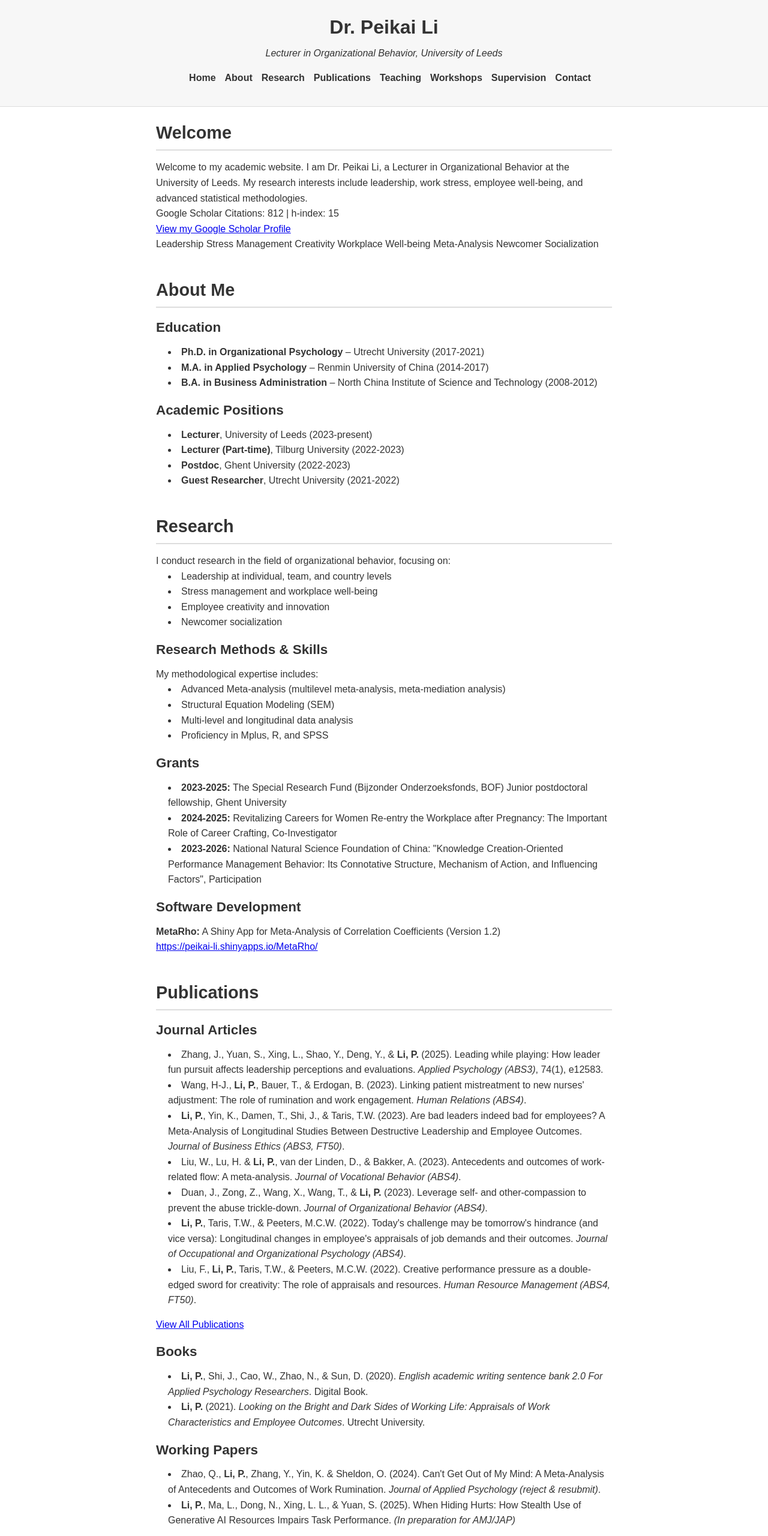
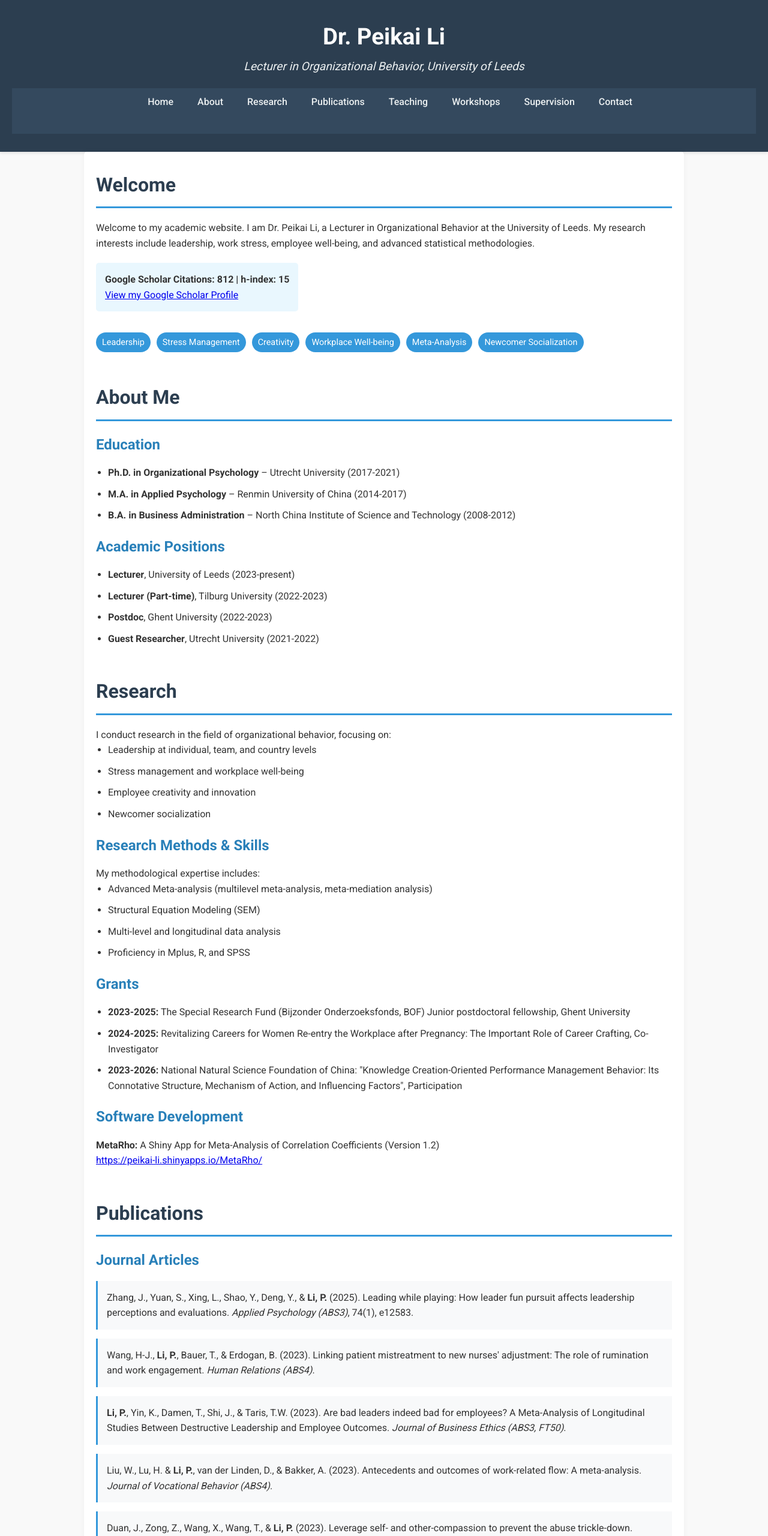
Before and after one commit to dr-Peikai-Li/dr-Peikai-Li, a plain HTML site: page index.html in a window 1280 px wide. Shown: the top 2560 px of the page at 60% size. Drawn offline with Linux system fonts and the light colour scheme; a script that the page names is missing.

Commit message:
Update styles.css

```diff
--- a/styles.css
+++ b/styles.css
@@ -7,81 +7,240 @@
 
 /* Body Styling */
 body {
-  font-family: Arial, sans-serif;
+  font-family: 'Roboto', Arial, sans-serif;
   line-height: 1.6;
   color: #333;
-  background-color: #fff;
+  background-color: #f9f9f9;
 }
 
 /* Header Styling */
 header {
-  background-color: #f7f7f7;
-  padding: 20px;
-  border-bottom: 1px solid #ddd;
+  background-color: #2c3e50;
+  color: #fff;
+  padding: 30px 20px;
   text-align: center;
+  box-shadow: 0 2px 5px rgba(0,0,0,0.1);
 }
 
 header h1 {
-  font-size: 2em;
+  font-size: 2.4em;
   margin-bottom: 5px;
+  font-weight: 700;
 }
 
 header p {
-  margin-bottom: 15px;
+  margin-bottom: 20px;
   font-style: italic;
+  color: #ecf0f1;
+  font-size: 1.2em;
+}
+
+nav {
+  background-color: #34495e;
+  padding: 10px 0;
 }
 
 nav ul {
   list-style: none;
   display: flex;
   justify-content: center;
-  gap: 15px;
+  flex-wrap: wrap;
+  gap: 20px;
 }
 
 nav ul li a {
   text-decoration: none;
-  color: #333;
-  font-weight: bold;
+  color: #ecf0f1;
+  font-weight: 500;
+  padding: 5px 10px;
+  border-radius: 3px;
+  transition: all 0.3s ease;
 }
 
 nav ul li a:hover {
-  text-decoration: underline;
+  background-color: #2980b9;
+  color: white;
 }
 
 /* Main Content Styling */
 main {
-  padding: 20px;
-  max-width: 800px;
+  padding: 30px 20px;
+  max-width: 1000px;
   margin: auto;
+  background-color: #fff;
+  box-shadow: 0 0 10px rgba(0,0,0,0.05);
+  border-radius: 5px;
 }
 
 section {
-  margin-bottom: 40px;
+  margin-bottom: 50px;
 }
 
 h2 {
-  margin-bottom: 15px;
-  font-size: 1.8em;
-  border-bottom: 2px solid #ddd;
-  padding-bottom: 5px;
+  margin-bottom: 20px;
+  font-size: 2em;
+  color: #2c3e50;
+  border-bottom: 3px solid #3498db;
+  padding-bottom: 10px;
 }
 
 h3 {
-  margin: 15px 0 10px;
-  font-size: 1.4em;
+  margin: 20px 0 15px;
+  font-size: 1.5em;
+  color: #2980b9;
 }
 
 ul {
-  list-style: disc inside;
+  list-style: disc outside;
   margin-left: 20px;
+  margin-bottom: 20px;
+}
+
+li {
+  margin-bottom: 10px;
+}
+
+/* Publications Styling */
+#publications ul {
+  list-style: none;
+  margin-left: 0;
+}
+
+#publications li {
+  padding: 15px;
+  border-left: 3px solid #3498db;
+  background-color: #f8f9fa;
   margin-bottom: 15px;
+  transition: all 0.3s ease;
+}
+
+#publications li:hover {
+  background-color: #e9f7fe;
+  transform: translateX(5px);
+}
+
+/* Google Scholar Stats */
+.scholar-stats {
+  background-color: #e9f7fe;
+  padding: 15px;
+  border-radius: 5px;
+  margin: 20px 0;
+  display: inline-block;
+}
+
+.scholar-stats p {
+  font-weight: bold;
+}
+
+/* Research Interests */
+.research-tags {
+  display: flex;
+  flex-wrap: wrap;
+  gap: 10px;
+  margin: 15px 0;
+}
+
+.research-tag {
+  background-color: #3498db;
+  color: white;
+  padding: 5px 10px;
+  border-radius: 20px;
+  font-size: 0.9em;
+}
+
+/* Workshop Table */
+.workshop-table {
+  width: 100%;
+  border-collapse: collapse;
+  margin: 20px 0;
+}
+
+.workshop-table th, .workshop-table td {
+  padding: 12px 15px;
+  text-align: left;
+  border-bottom: 1px solid #ddd;
+}
+
+.workshop-table th {
+  background-color: #3498db;
+  color: white;
+}
+
+.workshop-table tr:nth-child(even) {
+  background-color: #f2f2f2;
+}
+
+.workshop-table tr:hover {
+  background-color: #e9f7fe;
+}
+
+/* Contact Form */
+.contact-form {
+  max-width: 500px;
+}
+
+.form-group {
+  margin-bottom: 20px;
+}
+
+.form-group label {
+  display: block;
+  margin-bottom: 5px;
+  font-weight: bold;
+}
+
+.form-group input, .form-group textarea {
+  width: 100%;
+  padding: 10px;
+  border: 1px solid #ddd;
+  border-radius: 4px;
+}
+
+.form-group textarea {
+  height: 150px;
+}
+
+.btn {
+  background-color: #3498db;
+  color: white;
+  border: none;
+  padding: 10px 20px;
+  border-radius: 4px;
+  cursor: pointer;
+  font-size: 1em;
+  transition: background-color 0.3s;
+}
+
+.btn:hover {
+  background-color: #2980b9;
 }
 
 /* Footer Styling */
 footer {
-  background-color: #f7f7f7;
+  background-color: #2c3e50;
+  color: #ecf0f1;
   text-align: center;
   padding: 20px;
-  border-top: 1px solid #ddd;
   font-size: 0.9em;
 }
+
+footer a {
+  color: #3498db;
+}
+
+/* Responsive Design */
+@media (max-width: 768px) {
+  nav ul {
+    flex-direction: column;
+    align-items: center;
+    gap: 10px;
+  }
+
+  header h1 {
+    font-size: 2em;
+  }
+
+  main {
+    padding: 20px 15px;
+  }
+}
```
